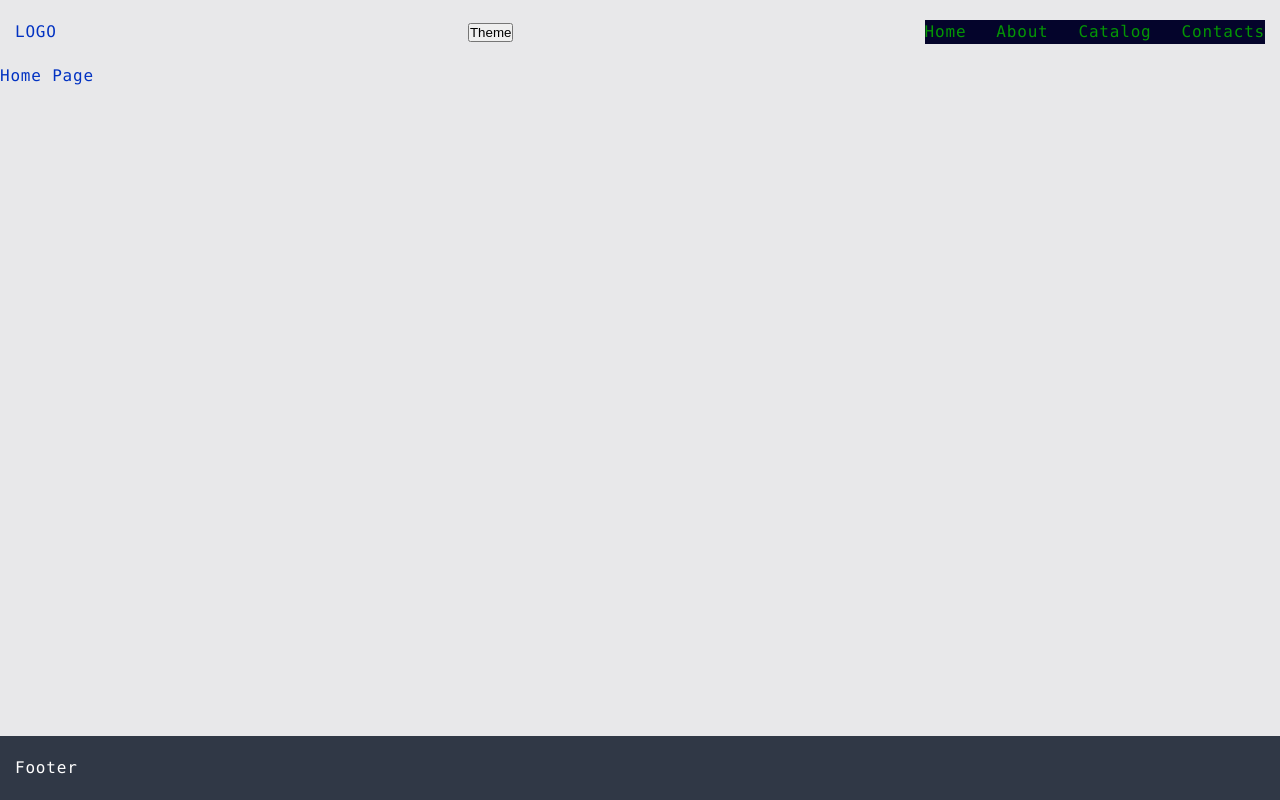
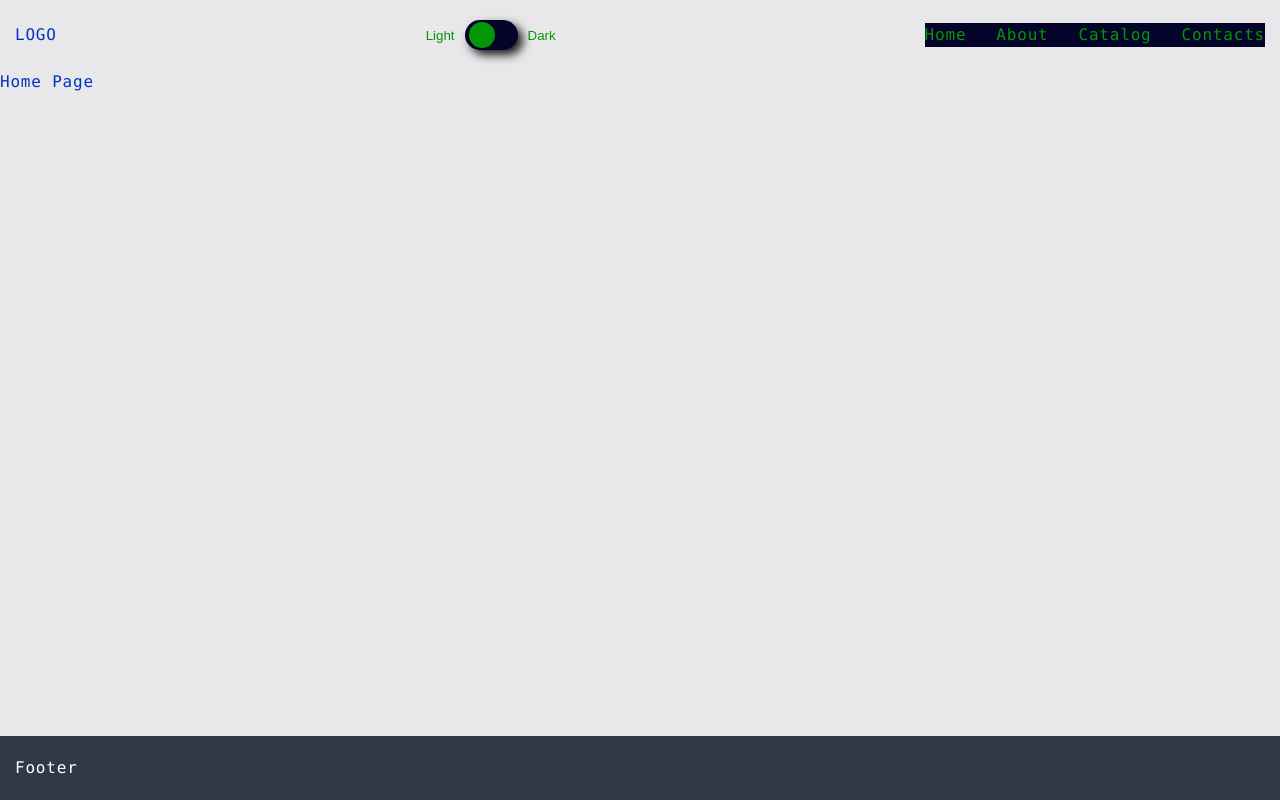
Before and after one commit to PanasenkoVadim/Ulbi_course, a React app: page / in a window 1280 px wide. Built offline with nearby package versions, Linux system fonts and the light colour scheme.

Commit message:
lesson12

```diff
--- a/src/app/index.tsx
+++ b/src/app/index.tsx
@@ -6,11 +6,11 @@ import "./styles/index.scss";
 import { Footer } from "widgets/Footer";
 
 export default function App() {
-  const { theme, toggleTheme } = useTheme();
+  const { theme } = useTheme();
 
   return (
     <div className={classNames("app", {}, [theme])}>
-      <Header toggleTheme={toggleTheme} />
+      <Header />
       <Router />
       <Footer />
     </div>
--- a/src/app/styles/reset.scss
+++ b/src/app/styles/reset.scss
@@ -13,3 +13,9 @@ a {
     text-decoration: none;
     color: inherit;
 }
+
+button{
+    background-color: transparent;
+    border: none;
+    outline: none;
+}
--- /dev/null
+++ b/src/shared/ui/ThemeSwitcher/index.tsx
@@ -0,0 +1 @@
+export { ThemeSwitcher } from "./ui/ThemeSwitcher";
--- /dev/null
+++ b/src/shared/ui/ThemeSwitcher/ui/ThemeSwitcher.tsx
@@ -0,0 +1,24 @@
+import { useTheme } from "app/providers/ThemeProvider";
+import { FC } from "react";
+import classNames from "shared/lib/classNames/classNames";
+import css from "./ThemeSwither.module.scss";
+
+interface ThemeSwitcherProps {
+  className?: string;
+}
+
+export const ThemeSwitcher: FC = ({ className }: ThemeSwitcherProps) => {
+  const { theme, toggleTheme } = useTheme();
+  return (
+    <button
+      onClick={toggleTheme}
+      className={classNames(css.btn, {}, [className])}
+    >
+      <span>Light</span>
+      <span
+        className={classNames(css.round, { [css.switched]: theme === "dark" }, [])}
+      ></span>
+      <span>Dark</span>
+    </button>
+  );
+};
--- /dev/null
+++ b/src/shared/ui/ThemeSwitcher/ui/ThemeSwither.module.scss
@@ -0,0 +1,34 @@
+.btn {
+    background-color: transparent;
+    color: var(--inverted-primary-color);
+    display: flex;
+    align-items: center;
+    gap: 10px;
+}
+
+.round {
+    display: block;
+    width: 53px;
+    height: 30px;
+    border-radius: 23px;
+    background-color: var(--inverted-bg-color);
+    box-shadow: 5px 5px 10px 0px #1C1C1C;
+    position: relative;
+
+    &::after {
+        content: "";
+        position: absolute;
+        width: 26px;
+        height: 26px;
+        background-color: var(--inverted-primary-color);
+        border-radius: 50%;
+        left: 4px;
+        top: 50%;
+        transform: translateY(-50%);
+        transition: transform .2s ease;
+    }
+
+    &.switched::after {
+        transform: translate(20px, -50%);
+    }
+}
--- a/src/widgets/Header/ui/Header.tsx
+++ b/src/widgets/Header/ui/Header.tsx
@@ -2,18 +2,15 @@ import { FC } from "react";
 import Container from "../../Container/Container";
 import css from "./Header.module.scss";
 import { Navbar } from "widgets/Navbar";
+import { ThemeSwitcher } from "shared/ui/ThemeSwitcher/";
 
-type HeaderProps = {
-  toggleTheme: () => void;
-};
-
-export const Header: FC<HeaderProps> = ({ toggleTheme }) => {
+export const Header: FC = () => {
   return (
     <header className={css.header}>
       <Container>
         <div className={css.inner}>
           <div className={css.logo}>LOGO</div>
-          <button onClick={toggleTheme}>Theme</button>
+          <ThemeSwitcher />
           <Navbar />
         </div>
       </Container>
```
